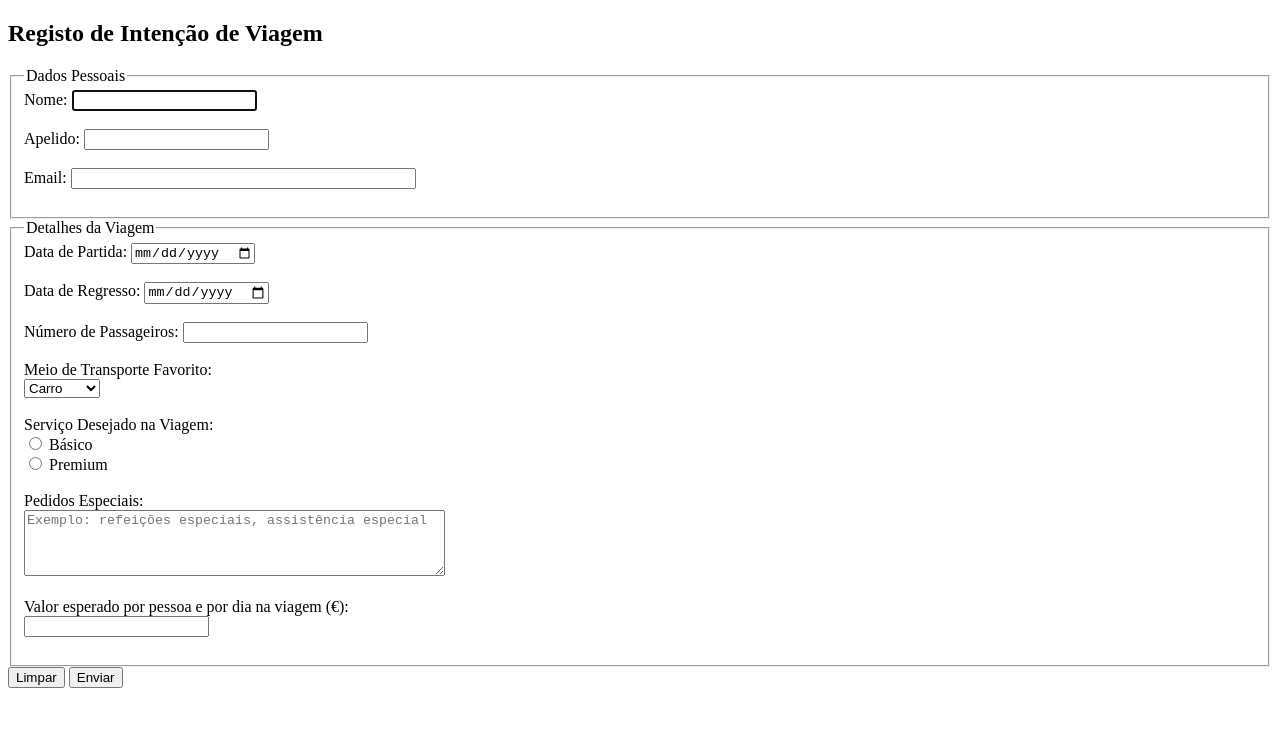
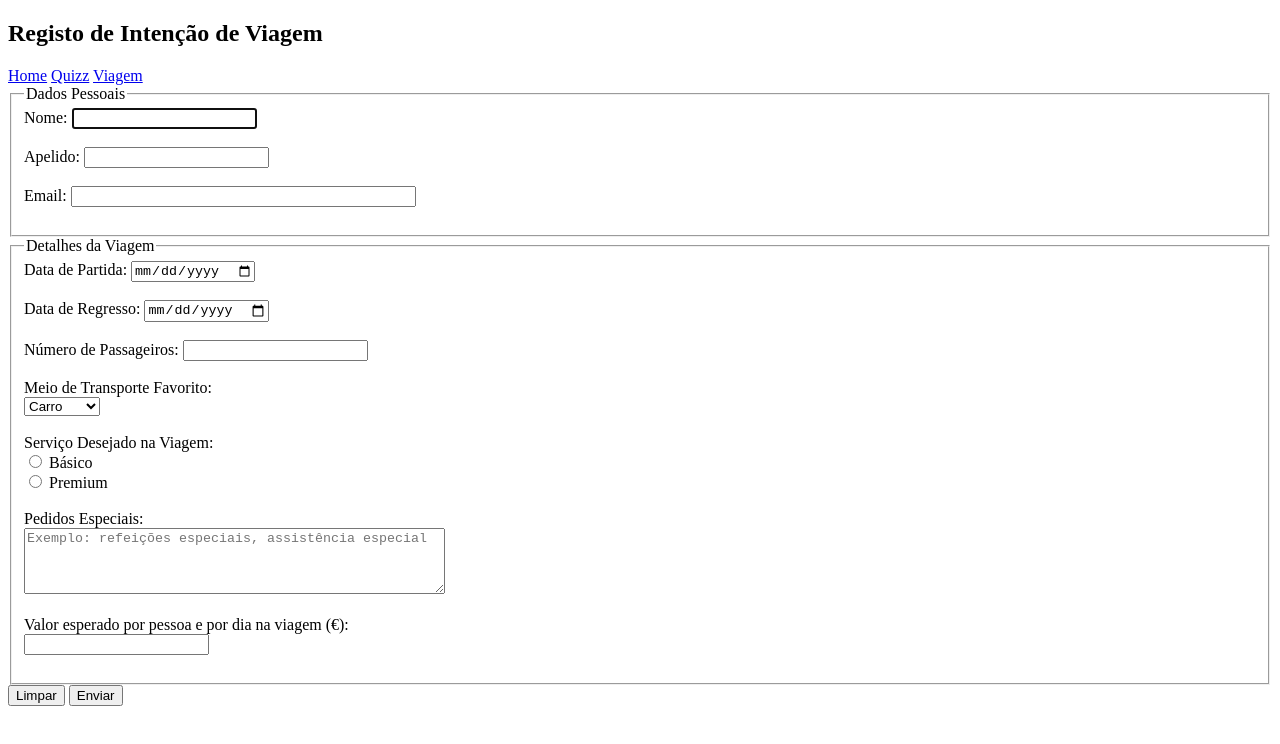
Before and after one commit to Romeno/romeno.github.io, a plain HTML site: page lab3/viagem.html in a window 1280 px wide. Drawn offline with Linux system fonts and the light colour scheme.

Commit message:
Criado lab3

```diff
--- a/lab3/viagem.html
+++ b/lab3/viagem.html
@@ -7,6 +7,12 @@
   </head>
   <body>
     <h2>Registo de Intenção de Viagem</h2>
+
+    <nav>
+      <a href="index.html">Home</a>
+      <a href="quizz.html">Quizz</a>
+      <a href="viagem.html">Viagem</a>
+    </nav>
 
     <form action="#" method="post">
       <!-- Dados pessoais -->
```
